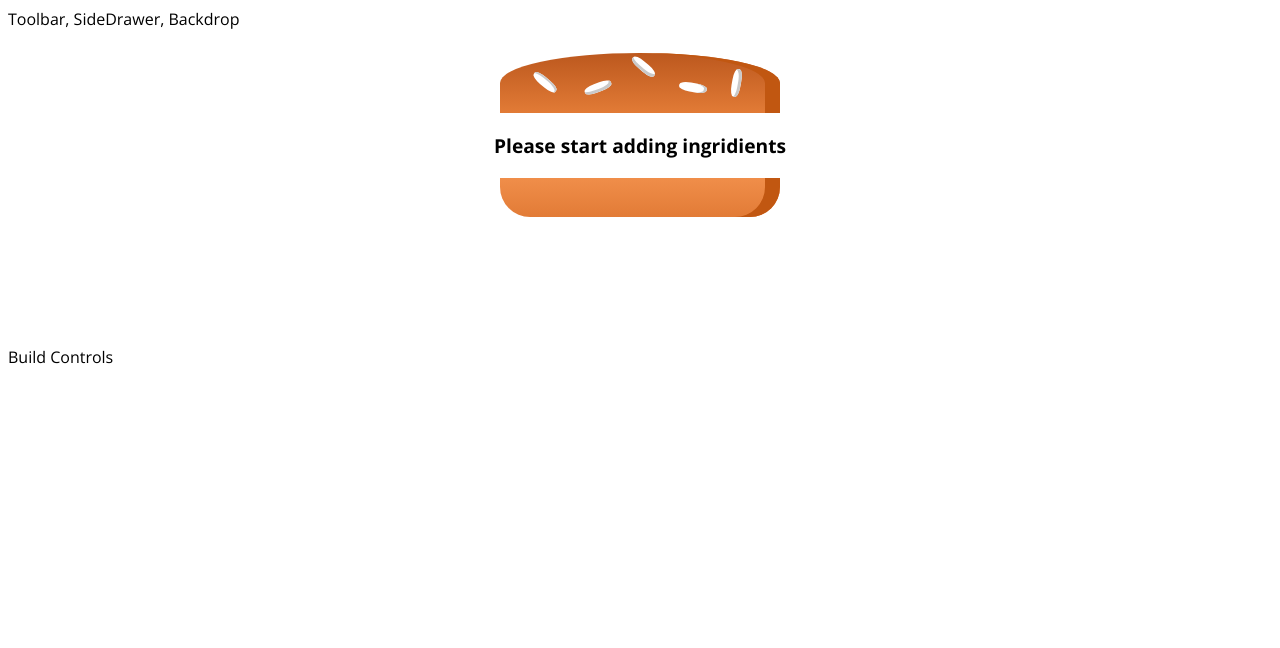
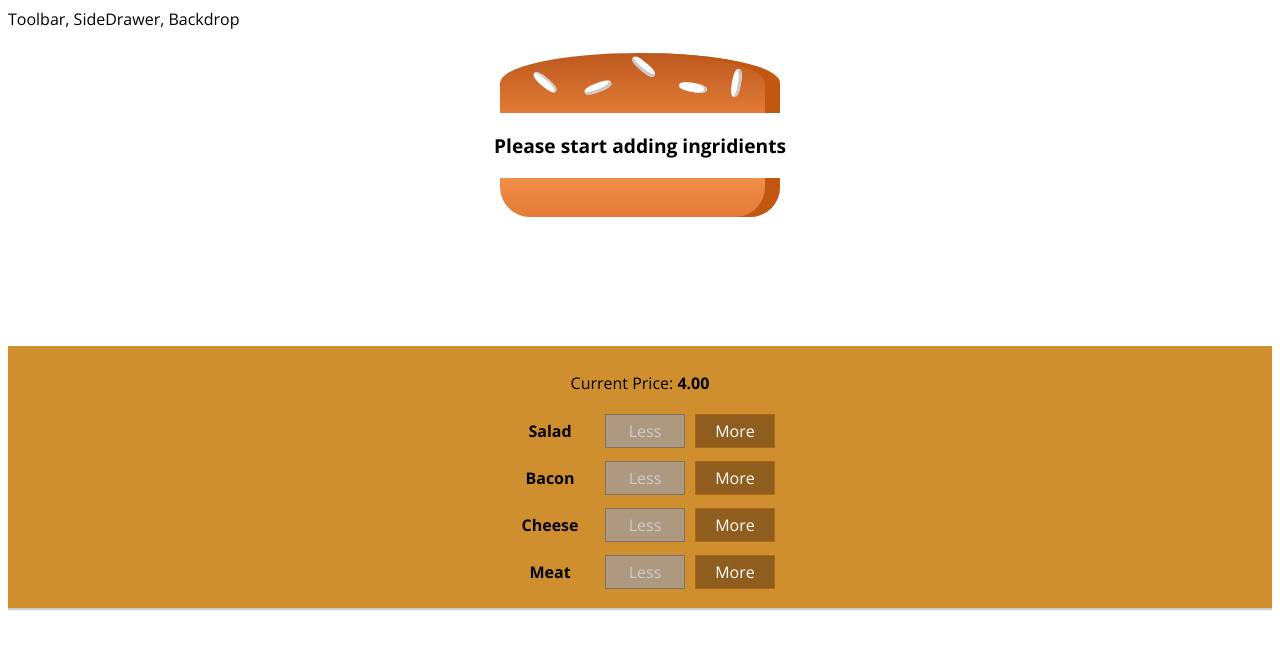
Before and after one commit to ldaine/react-burger-app, a React app in the folder burger-app/: page / in a window 1280 px wide. Shown: the top 648 px of the page. Built offline with nearby package versions, Linux system fonts and the light colour scheme.

Commit message:
Burger Builder controls and price + fixed styling issues

```diff
--- /dev/null
+++ b/burger-app/src/components/Burger/BuildControls/BuildControl/BuildControl.js
@@ -0,0 +1,12 @@
+import React from 'react';
+import styles from './BuildControl.module.css';
+
+const BuildControl = (props) => (
+    <div className={styles.BuildControl}>
+        <div className={styles.Label}>{props.label}</div>
+        <button disabled={props.disabled} className={styles.Less} onClick={props.ingridientRemoved}>Less</button>
+        <button className={styles.More} onClick={props.ingridientAdded}>More</button>
+    </div>
+);
+
+export default BuildControl;
--- /dev/null
+++ b/burger-app/src/components/Burger/BuildControls/BuildControl/BuildControl.module.css
@@ -0,0 +1,56 @@
+.BuildControl {
+    display: flex;
+    justify-content: center;
+    align-items: center;
+    margin: 5px 0;
+}
+
+.BuildControl button {
+    display: block;
+    font: inherit;
+    padding: 5px;
+    margin: 0 5px;
+    width: 80px;
+    border: 1px solid #AA6817;
+    cursor: pointer;
+    outline: none;
+}
+
+.BuildControl button:disabled {
+    background-color: #AC9980;
+    border: 1px solid #7E7365;
+    color: #ccc;
+    cursor: default;
+}
+
+.BuildControl button:hover:disabled {
+    background-color: #AC9980;
+    color: #ccc;
+    cursor: not-allowed;
+}
+
+.Label {
+    padding: 10px;
+    font-weight: bold;
+    width: 80px;
+}
+
+.BuildControl .Less {
+    background-color: #D39952;
+    color: white;
+}
+
+.BuildControl .More {
+    background-color: #8F5E1E;
+    color: white;
+}
+
+.BuildControl .Less:hover, .BuildControl .Less:active {
+    background-color: #DAA972;
+    color: white;
+}
+
+.BuildControl .More:hover,.BuildControl .More:active {
+    background-color: #99703F;
+    color: white;
+}
--- /dev/null
+++ b/burger-app/src/components/Burger/BuildControls/BuildControls.js
@@ -0,0 +1,28 @@
+import React from 'react';
+import {BURGER_INGRIDIENTS} from '../BurgerIngridientConst';
+import styles from './BuildControls.module.css'
+import BuildControl from './BuildControl/BuildControl'
+
+const controls = [
+    { label: 'Salad', type: BURGER_INGRIDIENTS.SALAD},
+    { label: 'Bacon', type: BURGER_INGRIDIENTS.BACON},
+    { label: 'Cheese', type: BURGER_INGRIDIENTS.CHEESE},
+    { label: 'Meat', type: BURGER_INGRIDIENTS.MEAT}
+]
+
+const BuildControls = (props) => (
+    <div className={styles.BuildControls}>
+        	<p>Current Price: <strong>{props.price.toFixed(2)}</strong></p>
+        {
+            controls.map(ctrl =>(
+                <BuildControl
+                    key={ctrl.label}
+                    label={ctrl.label}
+                    ingridientAdded={() => props.ingridientAdded(ctrl.type)}
+                    ingridientRemoved={() => props.ingridientRemoved(ctrl.type)}
+                    disabled={props.disabled[ctrl.type]}/>
+            ))
+        }
+    </div>
+);
+export default BuildControls;
--- /dev/null
+++ b/burger-app/src/components/Burger/BuildControls/BuildControls.module.css
@@ -0,0 +1,8 @@
+.BuildControls{
+    width: 100%;
+    background-color: #CF8F2E;
+    box-shadow: 0 2px 1px #ccc;
+    margin: auto;
+    padding: 10px 0;
+    text-align: center;
+}
--- a/burger-app/src/components/Burger/Burger.module.css
+++ b/burger-app/src/components/Burger/Burger.module.css
@@ -2,7 +2,7 @@
     width: 100%;
     margin: auto;
     height: 250px;
-    overflow: hidden;
+    overflow-y: auto;
     text-align: center;
     font-weight: bold;
     font-size: 1.2rem;
--- a/burger-app/src/components/Burger/BurgerIngridientConst.js
+++ b/burger-app/src/components/Burger/BurgerIngridientConst.js
@@ -6,3 +6,11 @@ export const BURGER_INGRIDIENTS = {
     SALAD: 'salad',
     BACON: 'bacon',
 }
+
+export const INGRIDIENT_PRICES = {
+    [BURGER_INGRIDIENTS.SALAD]: 0.5,
+    [BURGER_INGRIDIENTS.CHEESE]: 0.4,
+    [BURGER_INGRIDIENTS.MEAT]: 1.3,
+    [BURGER_INGRIDIENTS.BACON]: 0.7,
+
+}
--- a/burger-app/src/containers/BurgerBuilder/BurgerBuilder.js
+++ b/burger-app/src/containers/BurgerBuilder/BurgerBuilder.js
@@ -1,6 +1,8 @@
 import React, {Component} from 'react';
 import Burger from '../../components/Burger/Burger';
-import {BURGER_INGRIDIENTS} from '../../components/Burger/BurgerIngridientConst';
+import {BURGER_INGRIDIENTS, INGRIDIENT_PRICES} from '../../components/Burger/BurgerIngridientConst';
+import BuildControls from '../../components/Burger/BuildControls/BuildControls'
+
 class BurgerBuilder extends Component{
     constructor(props){
         super(props);
@@ -10,18 +12,65 @@ class BurgerBuilder extends Component{
                 [BURGER_INGRIDIENTS.BACON]: 0,
                 [BURGER_INGRIDIENTS.CHEESE]: 0,
                 [BURGER_INGRIDIENTS.MEAT]: 0
-            }
+            } ,
+            totalPrice: 4
         }
     }
     render(){
+        const disabledInfo = {
+            ...this.state.ingridients
+        }
+        for (const key in disabledInfo) {
+            disabledInfo[key] = disabledInfo[key] <= 0
+        }
         return(
             <React.Fragment>
                 <Burger ingridients={this.state.ingridients}/>
-                <div>Build Controls</div>
+                <BuildControls
+                    ingridientAdded={this.addIngriedientHandler}
+                    ingridientRemoved={this.removeIngriedientHandler}
+                    disabled={disabledInfo}
+                    price={this.state.totalPrice}/>
             </React.Fragment>
         );
     }
+    addIngriedientHandler = (type) => {
+        //calculate count
+        const oldCount = this.state.ingridients[type];
+        const updatedCount = oldCount + 1;
+        const updatedIngridients = {
+            ...this.state.ingridients
+        };
+        updatedIngridients[type] = updatedCount;
 
+        //calculate price
+        const priceAddition = INGRIDIENT_PRICES[type];
+        const oldPrice = this.state.totalPrice;
+        const newPrice = oldPrice + priceAddition
+
+        //set new state
+        this.setState({totalPrice: newPrice, ingridients: updatedIngridients});
+    }
+
+    removeIngriedientHandler = (type) => {
+        //calculate count
+        const oldCount = this.state.ingridients[type];
+        if(oldCount <= 0){
+            return;
+        }
+        const updatedCount = oldCount - 1;
+        const updatedIngridients = {
+            ...this.state.ingridients
+        };
+        updatedIngridients[type] = updatedCount;
+
+        //calculate price
+        const priceDeduction = INGRIDIENT_PRICES[type];
+        const oldPrice = this.state.totalPrice;
+        const newPrice = oldPrice - priceDeduction;
+        //set new state
+        this.setState({totalPrice: newPrice, ingridients: updatedIngridients});
+    }
 }
 
 export default BurgerBuilder;
```
